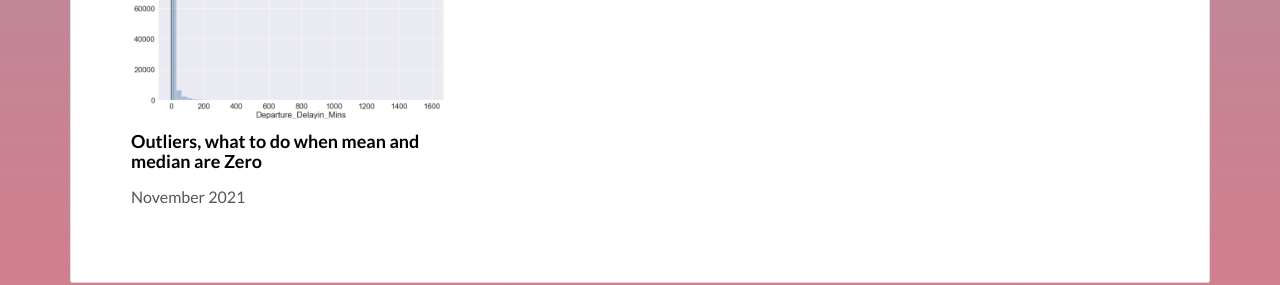
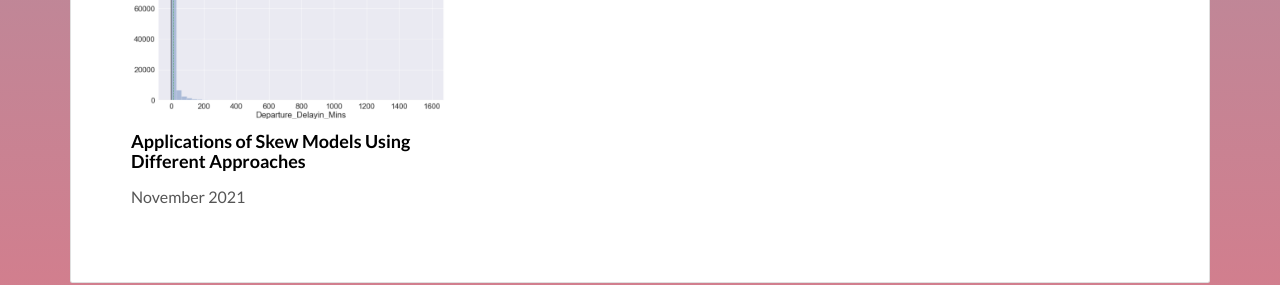
Before and after one commit to marceloamoraes/marceloamoraes.github.io, a plain HTML site: page index.html in a window 1280 px wide. Shown: the part 3180-3465 px from the top of the page. Drawn offline with nearby package versions, Linux system fonts and the light colour scheme.

Commit message:
Update index.html

```diff
--- a/index.html
+++ b/index.html
@@ -232,7 +232,7 @@
 
 	               <a href='https://medium.com/@marcelo_moraes/outliers-what-to-do-when-the-mean-and-median-are-zero-6ef946b50bad' target="_blank"><img src="./assets/images/img-90.png" class="img-responsive" alt=""></a>
 
-                <h3 class="h5"><a href='https://medium.com/@marcelo_moraes/outliers-what-to-do-when-the-mean-and-median-are-zero-6ef946b50bad' target="_blank">Outliers, what to do when mean and median are Zero</a></h3>
+                <h3 class="h5"><a href='https://medium.com/@marcelo_moraes/outliers-what-to-do-when-the-mean-and-median-are-zero-6ef946b50bad' target="_blank">Applications of Skew Models Using Different Approaches</a></h3>
                 <p>November 2021</p>
               </div>
               <div class="col-md-4">
```
